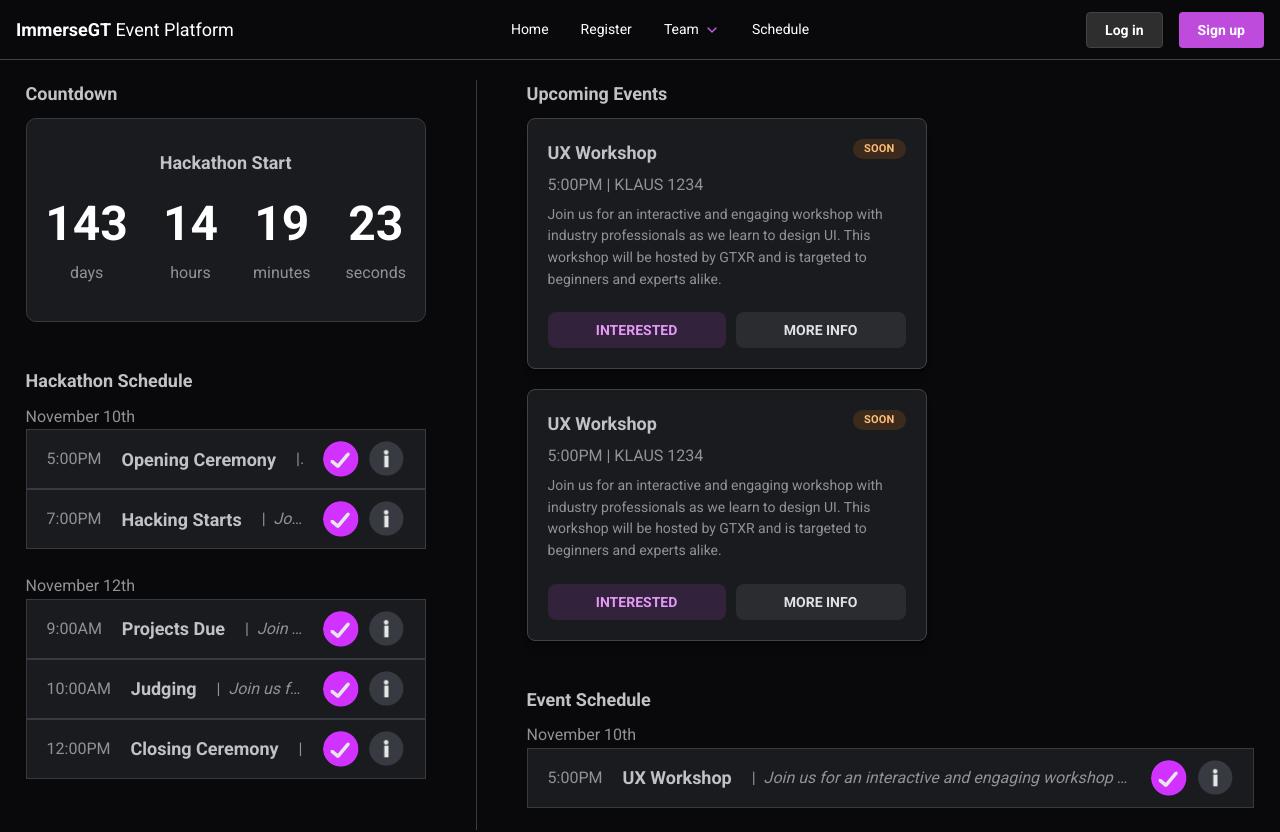
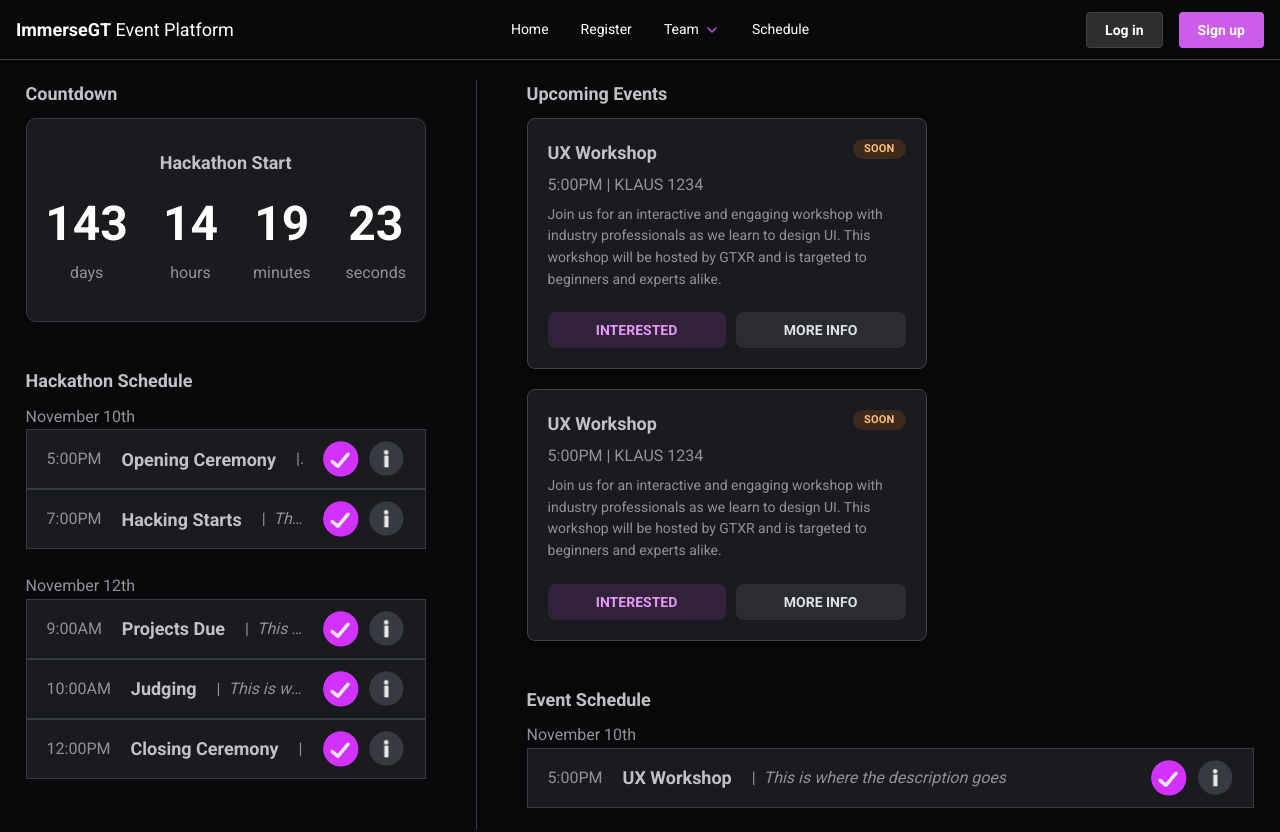
Before and after one commit to immersegt/immersegt, a Next.js app: page /schedule in a window 1280 px wide. Shown: the top 832 px of the page. Built offline with nearby package versions, Linux system fonts and the light colour scheme.

Commit message:
Updated schedule list to read from JSON, fixed color consistency with grape.5, fixed gradient text

```diff
--- a/app/schedule/page.tsx
+++ b/app/schedule/page.tsx
@@ -10,6 +10,51 @@ import Countdown from 'components/Countdown';
 const startDate = "2024-04-19T19:00:00";
 const endDate = "2024-04-21T08:00:00";
 
+const hackingSchedule = [
+    {
+        date: "November 10th",
+        events: [
+            {
+                title: "Opening Ceremony",
+                time: "5:00PM",
+            },
+            {
+                title: "Hacking Starts",
+                time: "7:00PM",
+            }
+        ]
+    },
+    {
+        date: "November 12th",
+        events: [
+            {
+                title: "Projects Due",
+                time: "9:00AM",
+            },
+            {
+                title: "Judging",
+                time: "10:00AM",
+            },
+            {
+                title: "Closing Ceremony",
+                time: "12:00PM",
+            }
+        ]
+    },
+];
+
+const eventSchedule = [
+    {
+        date: "November 10th",
+        events: [
+            {
+                title: "UX Workshop",
+                time: "5:00PM",
+            },
+        ]
+    }
+];
+
 const Schedule = () => {
     return (
         <div className="schedule">
@@ -19,19 +64,15 @@ const Schedule = () => {
                 <br />
                 <h3>Hackathon Schedule</h3>
                 <div className="scheduleContainer2">
-                    <p>November 10th</p>
-                    <ScheduleItem title="Opening Ceremony" time="5:00PM" description="Join us for an interactive and engaging
-                workshop with industry professionals where we will" save={true} location="KLAUS 1234" />
-                    <ScheduleItem title="Hacking Starts" time="7:00PM" description="Join us for an interactive and engaging
-                workshop with industry professionals where we will" save={true} location="KLAUS 1234" />
-                    <br />
-                    <p>November 12th</p>
-                    <ScheduleItem title="Projects Due" time="9:00AM" description="Join us for an interactive and engaging
-                workshop with industry professionals where we will" save={true} location="KLAUS 1234" />
-                    <ScheduleItem title="Judging" time="10:00AM" description="Join us for an interactive and engaging
-                workshop with industry professionals where we will" save={true} location="KLAUS 1234" />
-                    <ScheduleItem title="Closing Ceremony" time="12:00PM" description="Join us for an interactive and engaging
-                workshop with industry professionals where we will" save={true} location="KLAUS 1234" />
+                    {hackingSchedule.map((val) => (
+                        <div key={val.date}>
+                            <p>{val.date}</p>
+                            {val.events.map((event) => (
+                                <ScheduleItem title={event.title} time={event.time} description="This is where the description goes" save={true} location="KLAUS 1234" />
+                            ))}
+                            <br />
+                        </div>
+                    ))}
                 </div>
             </aside>
             <div className="verticalRule5" />
@@ -44,9 +85,15 @@ const Schedule = () => {
                 <br />
                 <h3>Event Schedule</h3>
                 <div className="scheduleContainer">
-                    <p>November 10th</p>
-                    <ScheduleItem title="UX Workshop" time="5:00PM" description="Join us for an interactive and engaging
-                workshop with industry professionals where we will" save={true} location="KLAUS 1234" />
+                    {eventSchedule.map((val) => (
+                        <div key={val.date}>
+                            <p>{val.date}</p>
+                            {val.events.map((event) => (
+                                <ScheduleItem title={event.title} time={event.time} description="This is where the description goes" save={true} location="KLAUS 1234" />
+                            ))}
+                            <br />
+                        </div>
+                    ))}
                 </div>
 
             </main>
--- a/components/Header.tsx
+++ b/components/Header.tsx
@@ -14,7 +14,7 @@ const Header = () => {
                 <p className="homeDescription">Participate in ImmerseGT, an innovative XR hackathon hosted by the Startup Exchange and GTXR, on Georgia Tech's campus. Compete for your share of over $20,000 in prizes as you build XR applications using state-of-the-art headsets.</p>
                 <div className="buttonGroup">
                 <Button className="homeButton" variant="gradient" gradient={{ from: 'violet', to: 'grape', deg: 95 }} size="xl" component="a" href="/account">Get Started&nbsp;<FaLongArrowAltRight /></Button>
-                <Button className="homeButton" variant="outline" color="grape.6" size="xl" component="a" href="#tracks">Learn More</Button>
+                <Button className="homeButton" variant="outline" color="grape.5" size="xl" component="a" href="#tracks">Learn More</Button>
                 </div>
             </div>
             <img src={GogglesImg.src} width="600px" className="homeImage" />
--- a/components/Navbar.tsx
+++ b/components/Navbar.tsx
@@ -147,7 +147,7 @@ const Navbar = () => {
 
           <Group visibleFrom="md">
             <Link href="/account"><Button variant="default">Log in</Button></Link>
-            <Link href="/account"><Button color="grape.6">Sign up</Button></Link>
+            <Link href="/account"><Button color="grape.5">Sign up</Button></Link>
           </Group>
 
           <Burger opened={drawerOpened} onClick={toggleDrawer} hiddenFrom="md" />
@@ -192,7 +192,7 @@ const Navbar = () => {
 
           <Group justify="center" grow pb="xl" px="md">
             <Link href="/account"><Button variant="default">Log in</Button></Link>
-            <Link href="/account"><Button color="grape.6">Sign up</Button></Link>
+            <Link href="/account"><Button color="grape.5">Sign up</Button></Link>
           </Group>
         </ScrollArea>
       </Drawer>
--- a/styles/header.css
+++ b/styles/header.css
@@ -77,7 +77,9 @@ radial-gradient(at 65% 40%, rgb(45, 0, 30) 0px, transparent 50%);
 .homeTitleEmphasis {
   background: #845EF7;
   background: linear-gradient(to right, #845EF7 0%, #CC5DE8 65%);
+  background-clip: text;
   -webkit-background-clip: text;
+  color: transparent;
   -webkit-text-fill-color: transparent;
 }
 
--- a/styles/index.css
+++ b/styles/index.css
@@ -6,6 +6,18 @@ body {
   -moz-osx-font-smoothing: grayscale;
   color: rgb(250, 250, 250);
   font-family: "Roboto", sans-serif;
+}
+
+::selection {
+  background: #CC5DE8;
+  color: rgb(255, 255, 255);
+  -webkit-text-fill-color: rgb(255, 255, 255);
+}
+
+::-moz-selection {
+  background: #CC5DE8;
+  color: rgb(255, 255, 255);
+  -webkit-text-fill-color: rgb(255, 255, 255);
 }
 
 html {
--- a/styles/judgecard.css
+++ b/styles/judgecard.css
@@ -29,6 +29,8 @@
 .nameColor {
     background: rgb(200,200,200);
     background: linear-gradient(to bottom, #CC5DE8 0%, #845EF7 100%);
+    background-clip: text;
     -webkit-background-clip: text;
+    color: transparent;
     -webkit-text-fill-color: transparent;
 }
```
